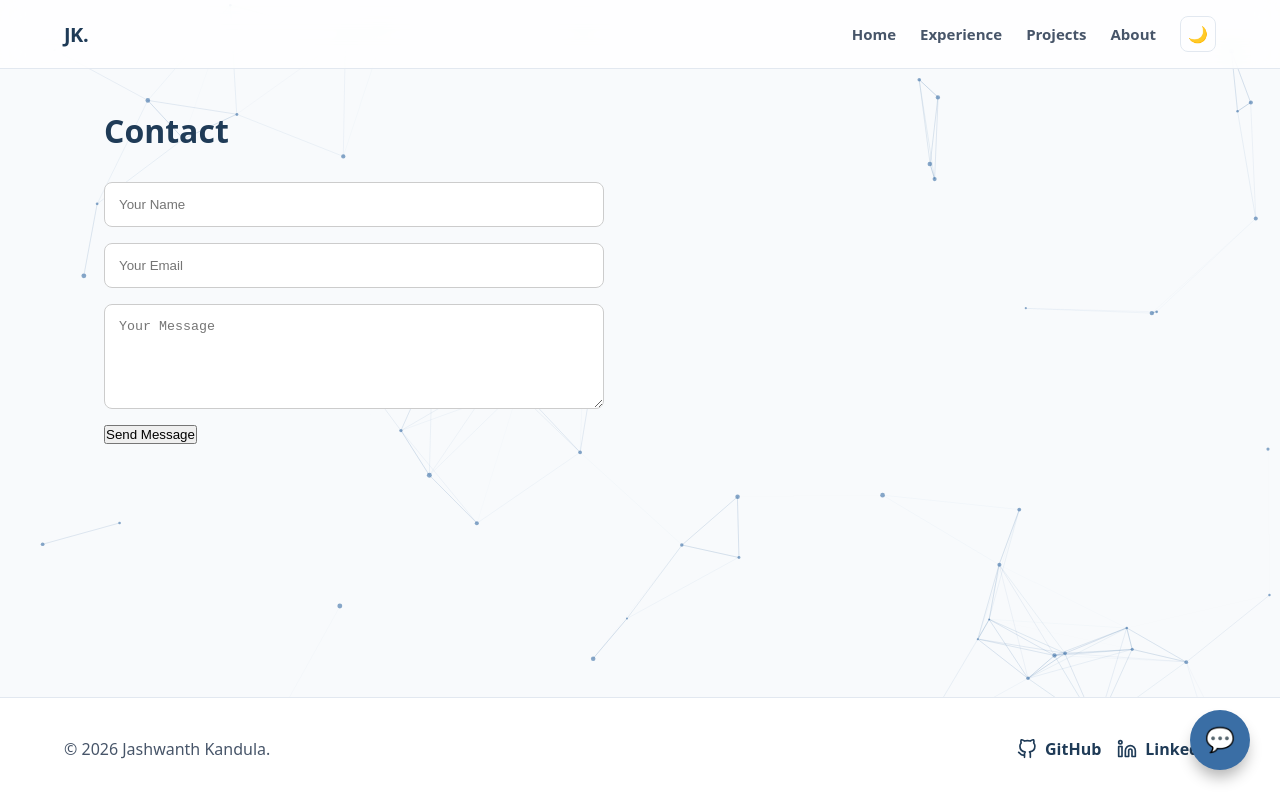
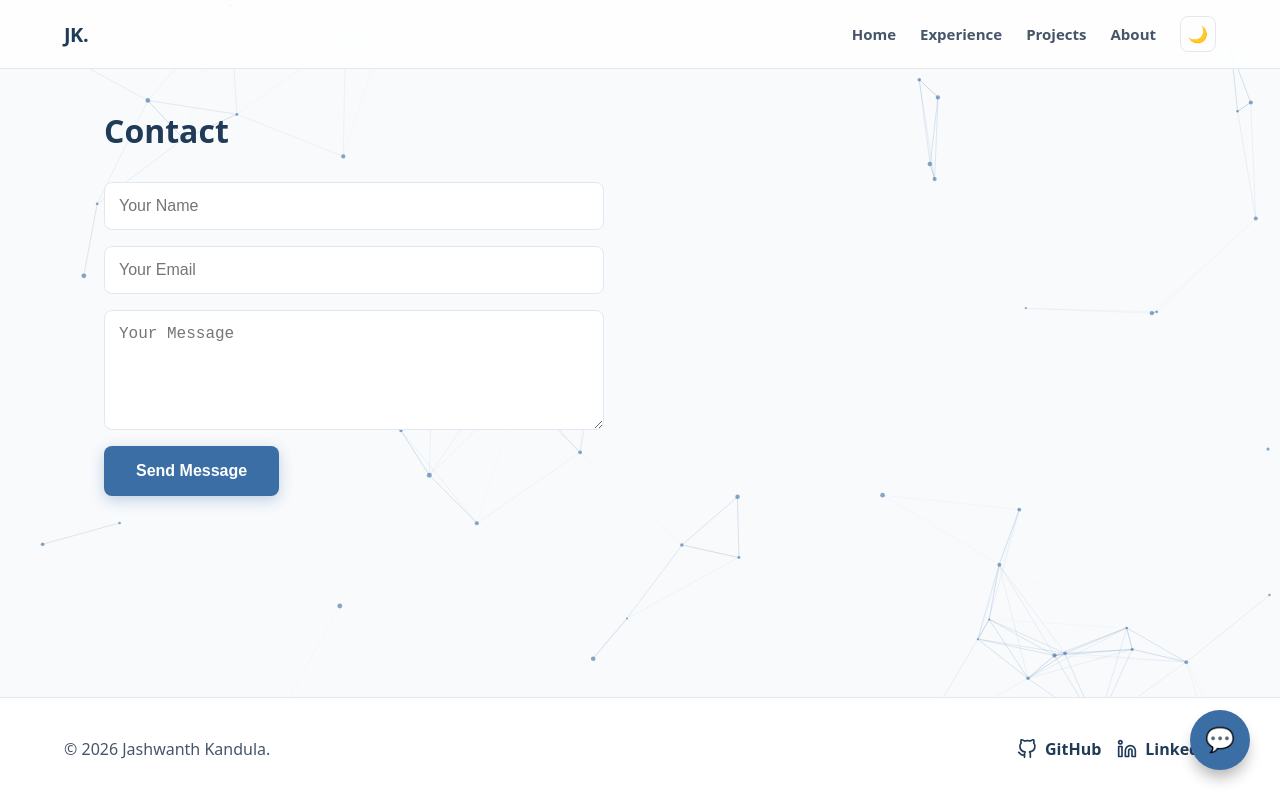
Before and after one commit to JashwanthK7/my-portfolio, a Next.js app: page /contact in a window 1280 px wide. Built offline with nearby package versions, Linux system fonts and the light colour scheme.

Commit message:
Updated Home page

```diff
--- a/src/app/contact/page.js
+++ b/src/app/contact/page.js
@@ -3,6 +3,7 @@ import { useState } from "react";
 
 export default function Contact() {
     const [status, setStatus] = useState("");
+    const [isHovered, setIsHovered] = useState(false);
 
     async function handleSubmit(e) {
         e.preventDefault();
@@ -31,7 +32,7 @@ export default function Contact() {
 
     return (
         <section>
-            <h2 style={{ fontSize: "32px", fontWeight: "700", color: "#1F3B57" }}>
+            <h2 style={{ fontSize: "32px", fontWeight: "700", color: "var(--text-primary)" }}>
                 Contact
             </h2>
 
@@ -52,7 +53,11 @@ export default function Contact() {
                     style={{
                         padding: "14px",
                         borderRadius: "8px",
-                        border: "1px solid #CCC"
+                        border: "1px solid var(--border-color)",
+                        background: "var(--card-bg)",
+                        color: "var(--text-primary)",
+                        fontSize: "16px",
+                        outline: "none"
                     }}
                 />
 
@@ -64,7 +69,11 @@ export default function Contact() {
                     style={{
                         padding: "14px",
                         borderRadius: "8px",
-                        border: "1px solid #CCC"
+                        border: "1px solid var(--border-color)",
+                        background: "var(--card-bg)",
+                        color: "var(--text-primary)",
+                        fontSize: "16px",
+                        outline: "none"
                     }}
                 />
 
@@ -76,20 +85,47 @@ export default function Contact() {
                     style={{
                         padding: "14px",
                         borderRadius: "8px",
-                        border: "1px solid #CCC"
+                        border: "1px solid var(--border-color)",
+                        background: "var(--card-bg)",
+                        color: "var(--text-primary)",
+                        fontSize: "16px",
+                        outline: "none",
+                        resize: "vertical"
                     }}
                 />
 
                 <button
                     type="submit"
-                    className="button"
-                    style={{ width: "fit-content" }}
+                    onMouseEnter={() => setIsHovered(true)}
+                    onMouseLeave={() => setIsHovered(false)}
+                    style={{
+                        width: "fit-content",
+                        padding: "16px 32px",
+                        background: "var(--accent-blue)",
+                        color: "#ffffff",
+                        border: "none",
+                        borderRadius: "8px",
+                        fontWeight: "600",
+                        fontSize: "16px",
+                        cursor: "pointer",
+                        boxShadow: "0 4px 14px 0 rgba(58,110,165,0.3)",
+                        transition: "all 0.2s ease",
+                        transform: isHovered ? "translateY(-2px)" : "translateY(0)",
+                        boxShadow: isHovered
+                            ? "0 6px 20px 0 rgba(58,110,165,0.4)"
+                            : "0 4px 14px 0 rgba(58,110,165,0.3)"
+                    }}
                 >
                     Send Message
                 </button>
 
                 {status && (
-                    <p style={{ marginTop: "10px", color: "#1F3B57" }}>
+                    <p style={{
+                        marginTop: "10px",
+                        color: status === "Message sent successfully"
+                            ? "var(--accent-blue)"
+                            : "var(--text-secondary)"
+                    }}>
                         {status}
                     </p>
                 )}
```
